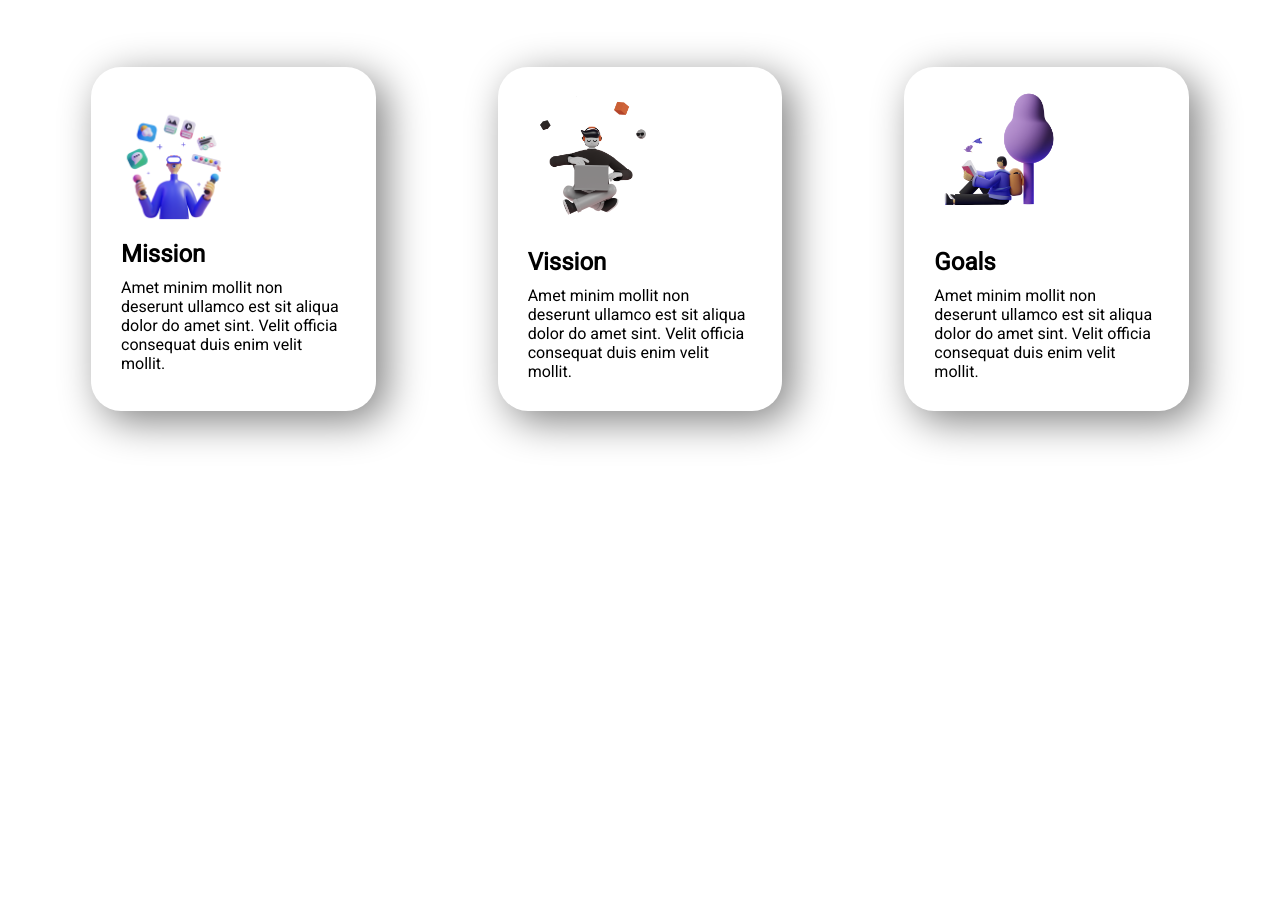
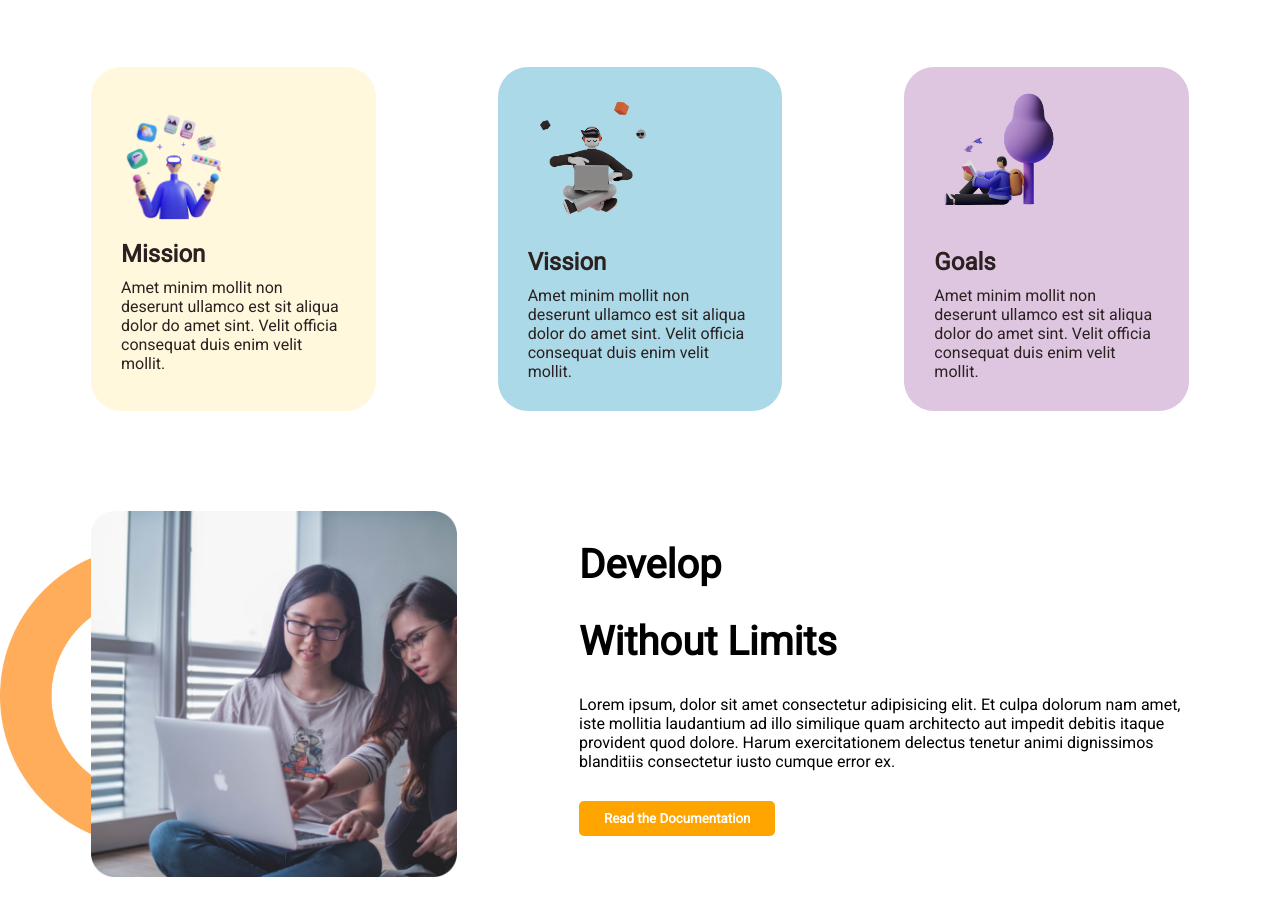
Before and after one commit to mdsoliman-byte/my-first-mission, a plain HTML site: page index.html in a window 1280 px wide. Shown: the part 631-1542 px from the top of the page. Before the commit the page ends 1112 px from the top, so only its background shows below. Drawn offline with Linux system fonts and the light colour scheme; a web font is replaced by a local one.

Commit message:
adding body two

```diff
--- a/css/style.css
+++ b/css/style.css
@@ -4,12 +4,18 @@
   font-family: "Roboto", sans-serif;
 }
 /* Header Section start */
-.btn {
+#btn {
   padding: 10px 25px;
   background-color: orange;
+  color: white;
   border: none;
+  font-weight: 900;
   border-radius: 5px;
   cursor: pointer;
+}
+#btn:hover {
+  background-color: violet;
+  color: white;
 }
 .mission-color {
   color: orange;
@@ -18,10 +24,7 @@
   display: flex;
   padding: 30px;
 }
-/* .common-p {
-  margin-top: 20px;
-  margin-bottom: 10px;
-} */
+
 .header-section p {
   margin-top: 20px;
   margin-bottom: 20px;
@@ -51,7 +54,8 @@
 }
 .column {
   padding: 20px;
-  box-shadow: 10px 10px 40px gray;
+
+  color: rgb(43, 33, 33);
   border-radius: 30px;
   margin-left: 5%;
   margin-right: 5%;
@@ -67,3 +71,34 @@
   margin: 10px;
 }
 /* Body Section One End */
+/* Body Section two Start */
+.body-section-two {
+  background-image: url(../pictures/shape-1.png);
+  background-position: left;
+  background-repeat: no-repeat;
+  background-size: 300px;
+}
+.body-section-two-lift {
+  margin-left: 5%;
+  width: 50%;
+}
+.body-section-two-lift img {
+  width: 60%;
+}
+.body-section-two-right {
+  width: 50%;
+  margin-left: -10%;
+}
+.body-section-two-right h1 {
+  font-size: 40px;
+}
+/* .body-section-two-right p {
+  margin-top: 30px;
+}
+.body-section-two-right .btn {
+  margin-top: 30px;
+} */
+.comon-margin {
+  margin-top: 30px;
+}
+/* Body Section two End */
--- a/index.html
+++ b/index.html
@@ -29,7 +29,7 @@
           dolor provident optio? Itaque ex minus eaque officia iure,
           exercitationem, eveniet magni dolorum quis praesentium dolor earum!
         </p>
-        <button class="btn">Explore Now</button>
+        <button id="btn">Explore Now</button>
         <p>Scroll down to explore more about us</p>
       </div>
       <div class="header-section-right">
@@ -43,7 +43,7 @@
         My Mission in <span class="mission-color">2022</span>
       </h1>
       <div id="flexible">
-        <div class="column">
+        <div class="column" style="background-color: cornsilk">
           <img src="/pictures/illustrator-1.png" alt="" />
           <h1>Mission</h1>
           <p>
@@ -51,7 +51,7 @@
             sint. Velit officia consequat duis enim velit mollit.
           </p>
         </div>
-        <div class="column">
+        <div class="column" style="background-color: rgb(171, 217, 231)">
           <img src="/pictures/illustrator-2.png" alt="" />
           <h1>Vission</h1>
           <p>
@@ -59,7 +59,7 @@
             sint. Velit officia consequat duis enim velit mollit.
           </p>
         </div>
-        <div class="column">
+        <div class="column" style="background-color: rgb(222, 197, 224)">
           <img src="/pictures/illustrator-3.png" alt="" />
           <h1>Goals</h1>
           <p>
@@ -70,5 +70,28 @@
       </div>
     </section>
     <!-- BodY Section one End -->
+    <!-- Body section Two Start -->
+    <section class="body-section-two" id="flexible">
+      <div class="body-section-two-lift">
+        <img src="/pictures/coding.png" alt="" />
+      </div>
+      <div class="body-section-two-right">
+        <div>
+          <h1 class="comon-margin">Develop</h1>
+          <h1 class="comon-margin">Without Limits</h1>
+        </div>
+        <p class="comon-margin">
+          Lorem ipsum, dolor sit amet consectetur adipisicing elit. Et culpa
+          dolorum nam amet, iste mollitia laudantium ad illo similique quam
+          architecto aut impedit debitis itaque provident quod dolore. Harum
+          exercitationem delectus tenetur animi dignissimos blanditiis
+          consectetur iusto cumque error ex.
+        </p>
+        <button id="btn" class="btn comon-margin">
+          Read the Documentation
+        </button>
+      </div>
+    </section>
+    <!-- Body section Two End -->
   </body>
 </html>
```
Also changed, not shown: pictures/shape-1.png (added).
